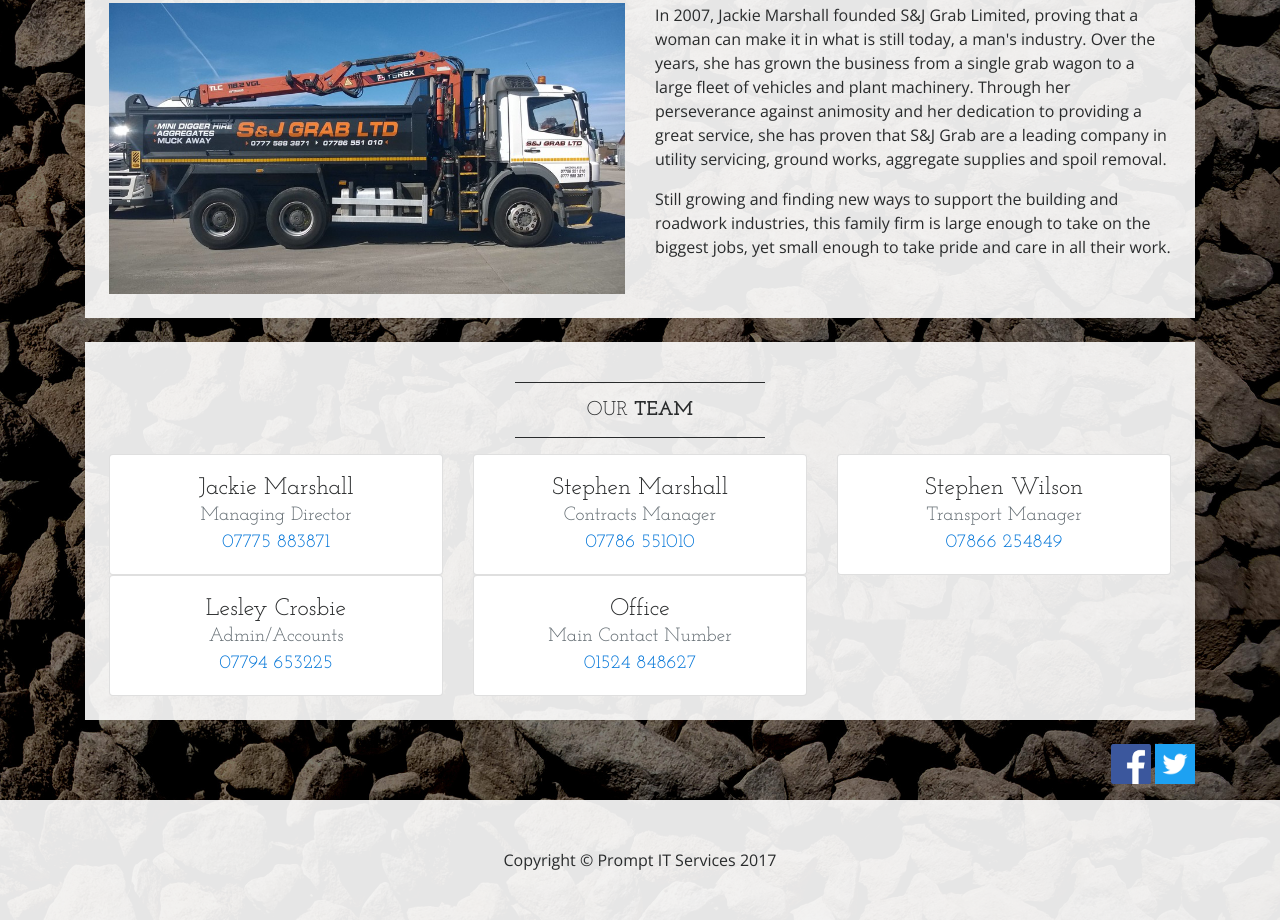
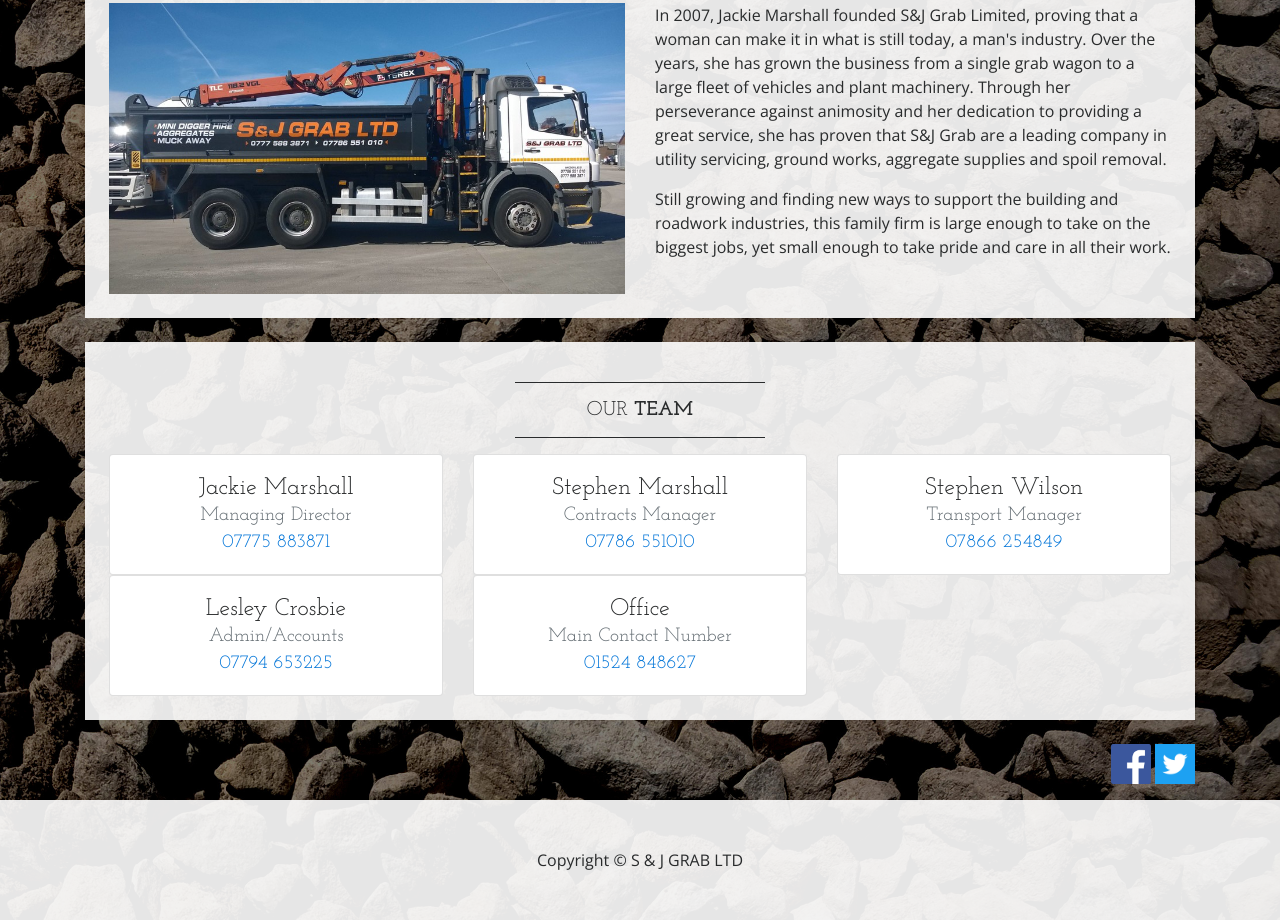
Before and after one commit to pitstop4pcs/sandjgrab, a website: page about.html in a window 1280 px wide. Shown: the part 368-1288 px from the top of the page. Drawn offline with nearby package versions, Linux system fonts and the light colour scheme.

Commit message:
Update about.html

```diff
--- a/about.html
+++ b/about.html
@@ -145,7 +145,7 @@
 
     <footer class="bg-faded text-center py-5">
         <div class="container">
-            <p class="m-0">Copyright &copy; Prompt IT Services 2017</p>
+            <p class="m-0">Copyright &copy; S & J GRAB LTD</p>
         </div>
     </footer>
 
```
